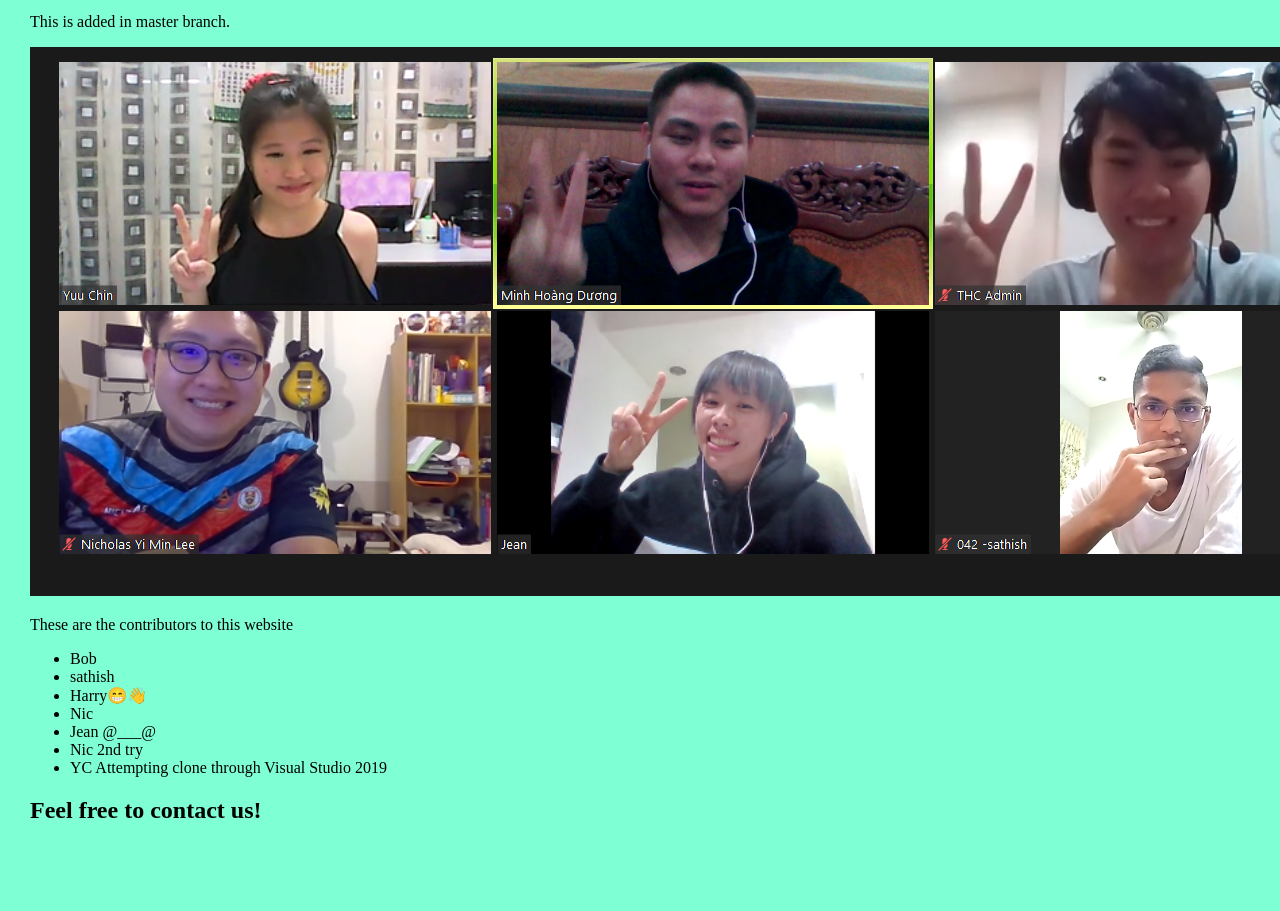
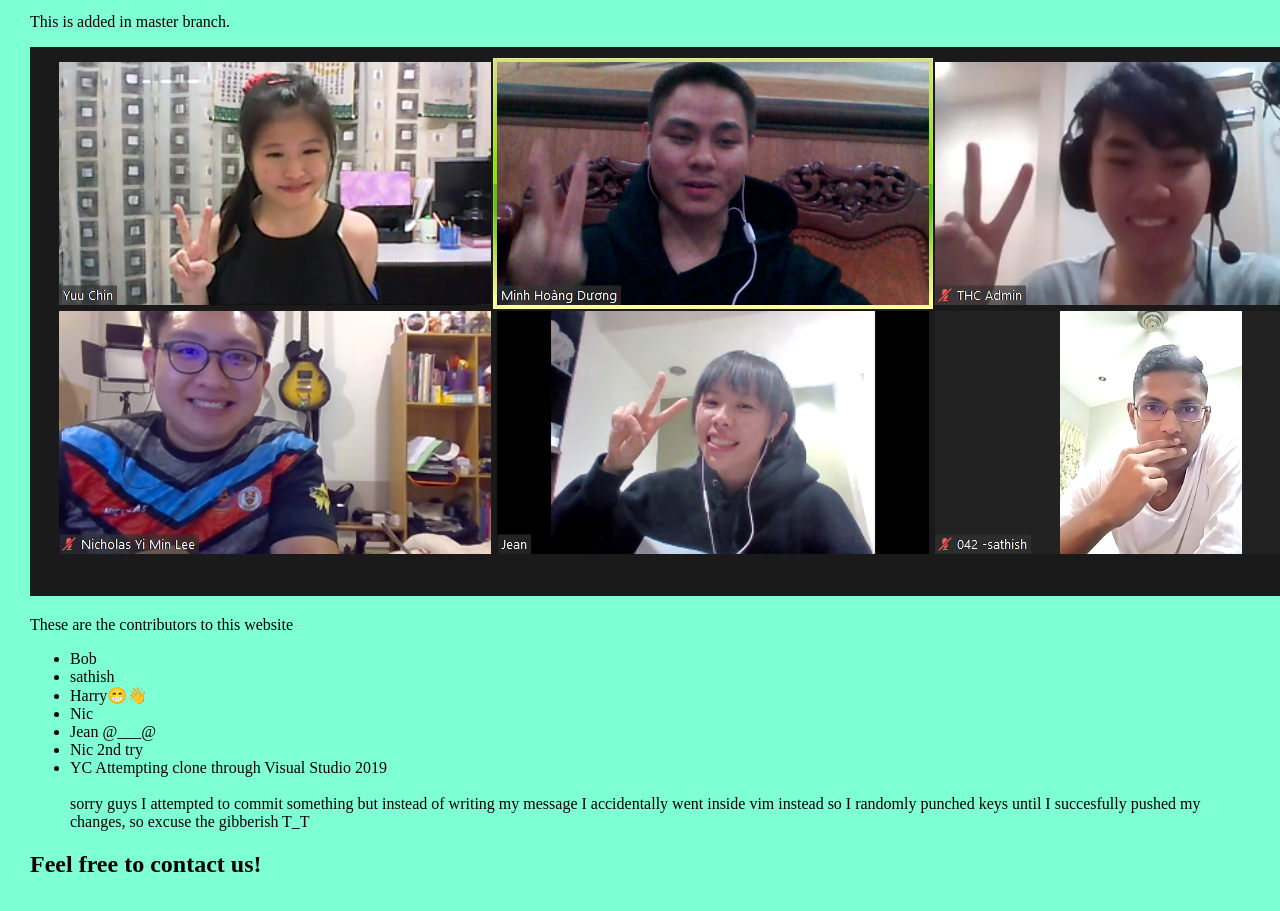
Before and after one commit to BobShoaun/Hipo-13-Website, a plain HTML site: page index.html in a window 1280 px wide. Shown: the part 129-1040 px from the top of the page. Before the commit the page ends 1001 px from the top, so only its background shows below. Drawn offline with Linux system fonts and the light colour scheme.

Commit message:
excuse my gibberish commentgit add .

```diff
--- a/index.html
+++ b/index.html
@@ -21,7 +21,7 @@
 			<li>Nic</li>
 			<li> Jean @___@ </li>
 			<li>Nic 2nd try</li>
-			<li>YC Attempting clone through Visual Studio 2019</li>
+			<li>YC Attempting clone through Visual Studio 2019</li><br>sorry guys I attempted to commit something but instead of writing my message I accidentally went inside vim instead so I randomly punched keys until I succesfully pushed my changes, so excuse the gibberish T_T</li>
 		</ul>
 
 		<h2>Feel free to contact us!</h2>
```
